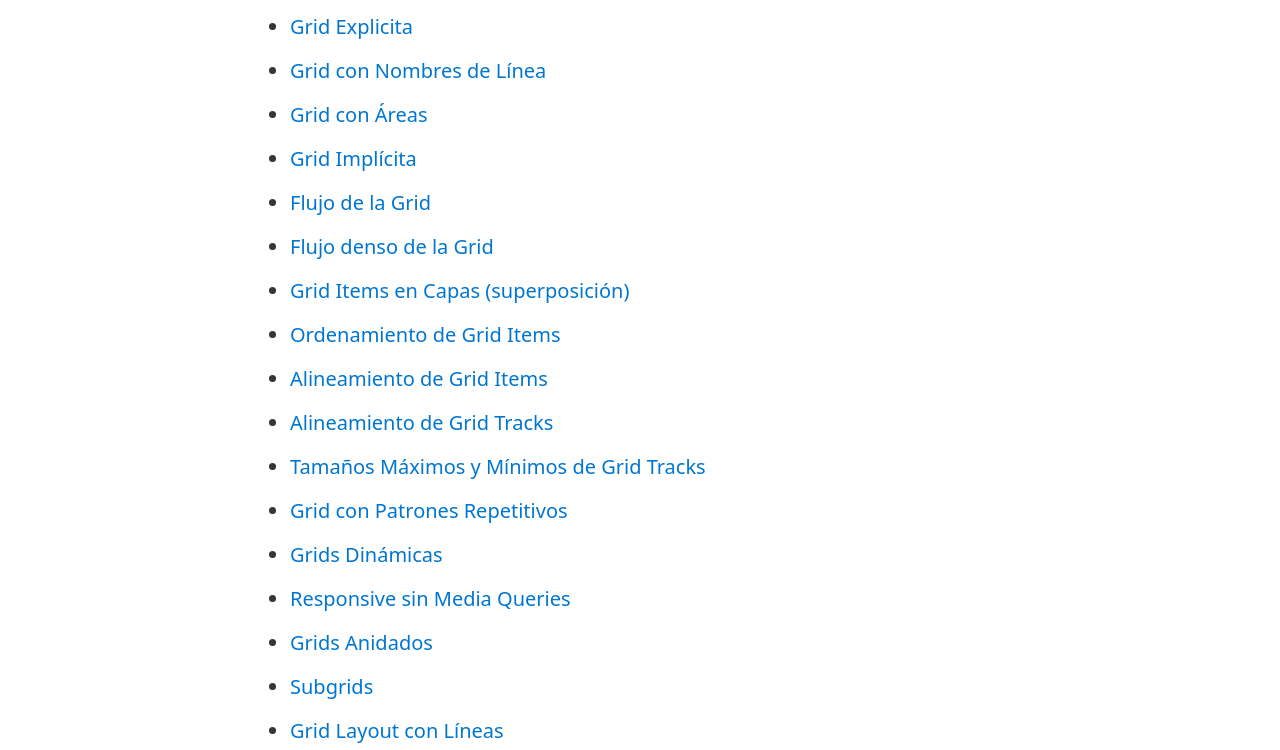
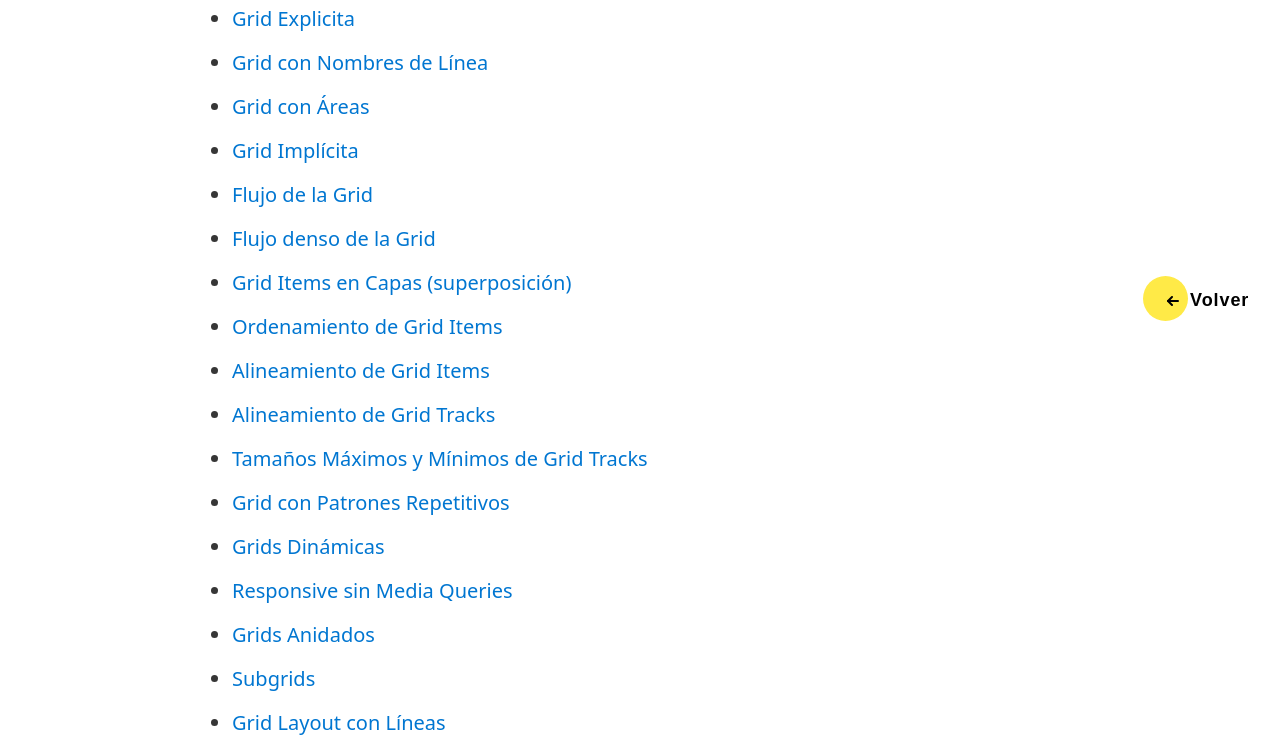
Before and after one commit to MikTL/apuntes-css, a plain HTML site: page Grid-css/grid.html in a window 1280 px wide. Shown: the part 124-874 px from the top of the page. Drawn offline with nearby package versions, Linux system fonts and the light colour scheme.

Commit message:
Adding back button

```diff
--- a/Grid-css/css/grid.css
+++ b/Grid-css/css/grid.css
@@ -10,7 +10,12 @@ html {
   *::before {
     box-sizing: inherit;
   }
-
+  body{
+    max-width: 100vw;
+  }
+  h1{
+    text-align: center;
+  }
   a[href="#top"] {
     margin: 1rem;
     display: block;
@@ -24,7 +29,6 @@ html {
   }
 
   h2 {
-    margin-top: 50vh;
     text-align: center;
   }
 
@@ -36,7 +40,9 @@ html {
   }
 
   .menu {
-    margin-bottom: 100vh;
+    max-width: 70vw;
+    margin: 0 auto;
+    margin-bottom: 15vh;
     font-size: 125%;
   }
 
@@ -63,7 +69,10 @@ html {
     border: medium solid #ccc;
     background-color: #ddd;
   }
-
+  .container-grid-implicits{
+    display: flex;
+    justify-content: center;
+  }
   .grid-explicit{
     display: grid;
     /* Grid de 3x3 */
@@ -115,6 +124,7 @@ html {
     }
     /* posicionamiento con grid areas */
     .grid-areas{
+      color: black;
       display: grid;
       grid-template-columns: 1fr 200px;
       grid-template-rows:  100px repeat(2, 1fr) 60px;
@@ -175,6 +185,8 @@ html {
       /* esta propiedad hace que se aproveche el espacio que deja un grid area */
       grid-auto-flow: row dense;
       grid-auto-flow: column dense;
+      color: black;
+      height: auto;
     }
     /* .grid-flow-dense .item:nth-child(9){
       color: cyan;
@@ -194,6 +206,7 @@ html {
 
       grid-template-columns: repeat(4, 1fr);
       grid-template-rows: repeat(4, 1fr);
+      color: black  ;
     }
     .grid-layers .item:nth-child(1){
       background-color: #B6E388;
@@ -216,9 +229,8 @@ html {
       grid-column: 3/5;
     }
     .grid-layers .item:nth-child(5){
-      background-color: #00FFAB;
+      background-color: #00ffab6e;
       border-color:black ;
-      opacity: 0.5;
       grid-row: 2/4;
       grid-column: 2/4;
     }
@@ -301,6 +313,7 @@ html {
       grid-template-rows: repeat(2, 100px 150px);
 
       grid-auto-rows: 60px;
+      height: auto;
     }
     /* grid-dinamicas */
     .grid-dynamics{
@@ -341,3 +354,66 @@ html {
       grid-template-columns: subgrid;
       grid-template-rows: subgrid;
     }
+    /* BOTON VOLVER */
+.cta {
+  position: fixed;
+  margin: auto;
+  padding: 12px 18px;
+  transition: all 0.2s ease;
+  border: none;
+  background: none;
+  top: 50%;
+  right: 1%;
+  text-decoration: none;
+}
+
+.cta:before {
+  content: "";
+  position: absolute;
+  top: 0;
+  left: 0;
+  display: block;
+  border-radius: 50px;
+  background: #ffea47;
+  width: 45px;
+  height: 45px;
+  transition: all 0.3s ease;
+}
+
+.cta span {
+  position: relative;
+  font-family: "Ubuntu", sans-serif;
+  font-size: 18px;
+  font-weight: 700;
+  letter-spacing: 0.05em;
+  color: black;
+}
+
+.cta svg {
+  position: relative;
+  top: 0;
+  margin-left: 10px;
+  fill: none;
+  stroke-linecap: round;
+  stroke-linejoin: round;
+  stroke: black;
+  stroke-width: 2;
+  transform: translateX(-5px);
+  transition: all 0.3s ease;
+}
+.cta:hover{
+  background: none;
+  text-decoration: none;
+}
+.cta:hover:before {
+  width: 100%;
+  background: #ffea47;
+}
+
+.cta:hover svg {
+  transform: translateX(0);
+}
+
+.cta:active {
+  transform: scale(0.95);
+}
```
Also changed, not shown: Grid-css/grid-layout.html (+65 -1 lines), Grid-css/grid_layout_areas.html (+68 -1 lines).
